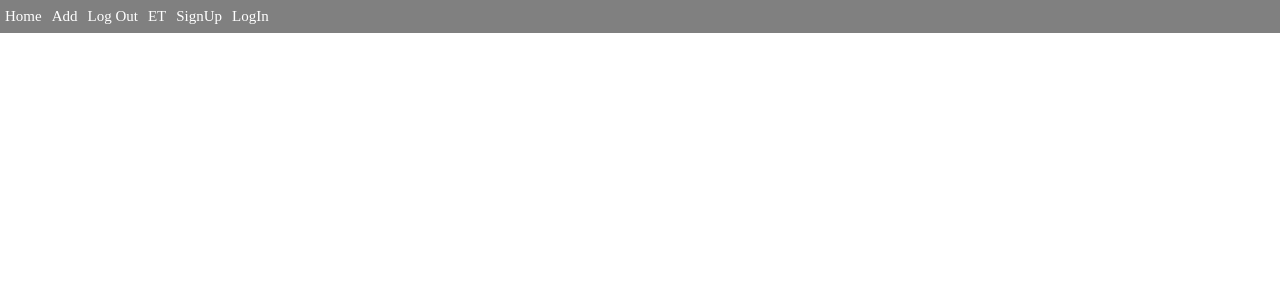
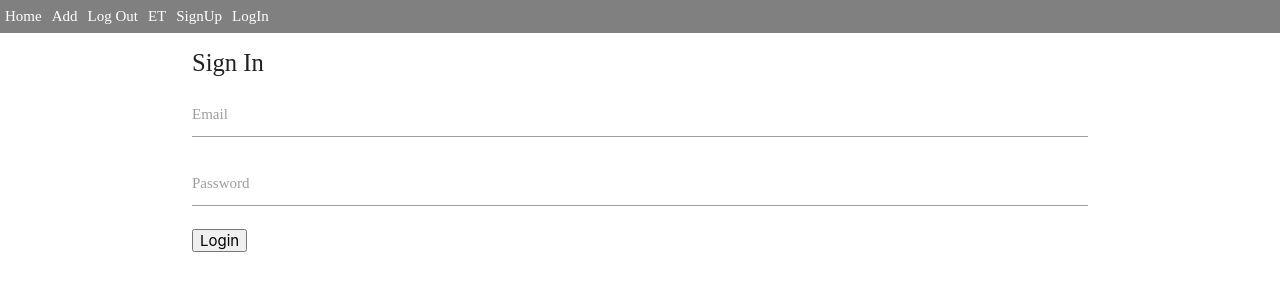
Before and after one commit to tandaraelena/nice-to-meet-you-redux, a React (Create React App) app: page /sign-in in a window 1280 px wide. Shown: the top 300 px of the page. Built offline with nearby package versions, Linux system fonts and the light colour scheme.

Commit message:
create the sign-in component

```diff
--- a/src/components/app/App.js
+++ b/src/components/app/App.js
@@ -2,6 +2,7 @@ import React from 'react';
 import { BrowserRouter, Switch, Route } from 'react-router-dom'
 import Navbar from '../layout/navbar';
 import Home from '../home/home';
+import SignIn from '../auth/sign-in';
 
 function App() {
   return (
@@ -10,6 +11,7 @@ function App() {
         <Navbar/>
         <Switch>
           <Route exact path='/' component={Home} />
+          <Route path='/sign-in' component={SignIn} />
         </Switch>
       </div>
     </BrowserRouter>
--- a/src/components/auth/sign-in.js
+++ b/src/components/auth/sign-in.js
@@ -1,21 +1,27 @@
 import React, { Component } from 'react'
 
-class SingnIn extends Component {
+class SignIn extends Component {
   state = {
 
   }
+  handleChange = (e) => {
+    console.log(e)
+  }
+  handleSubmit = (e) => {
+    console.log(e)
+  }
   render() {
     return (
-      <div className='container' >
-        <form onSubmit={} className='white'>
+      <div className='container' style={{}} >
+        <form onSubmit={this.handleSubmit} className='white'>
         <h5>Sign In</h5>
         <div className='input-field'>
           <label htmlFor='email'>Email</label>
-          <input type='email' id='email' onChange={} />
+            <input type='email' id='email' onChange={this.handleChange} />
         </div>
         <div className='input-field'>
           <label htmlFor='password'>Password</label>
-          <input type='password' id='password' onChange={} />
+            <input type='password' id='password' onChange={this.handleChange} />
         </div >
         <div className='input-field'>
           <button>Login</button>
@@ -26,4 +32,4 @@ class SingnIn extends Component {
   }
 }
 
-export default SingnIn
+export default SignIn
```
